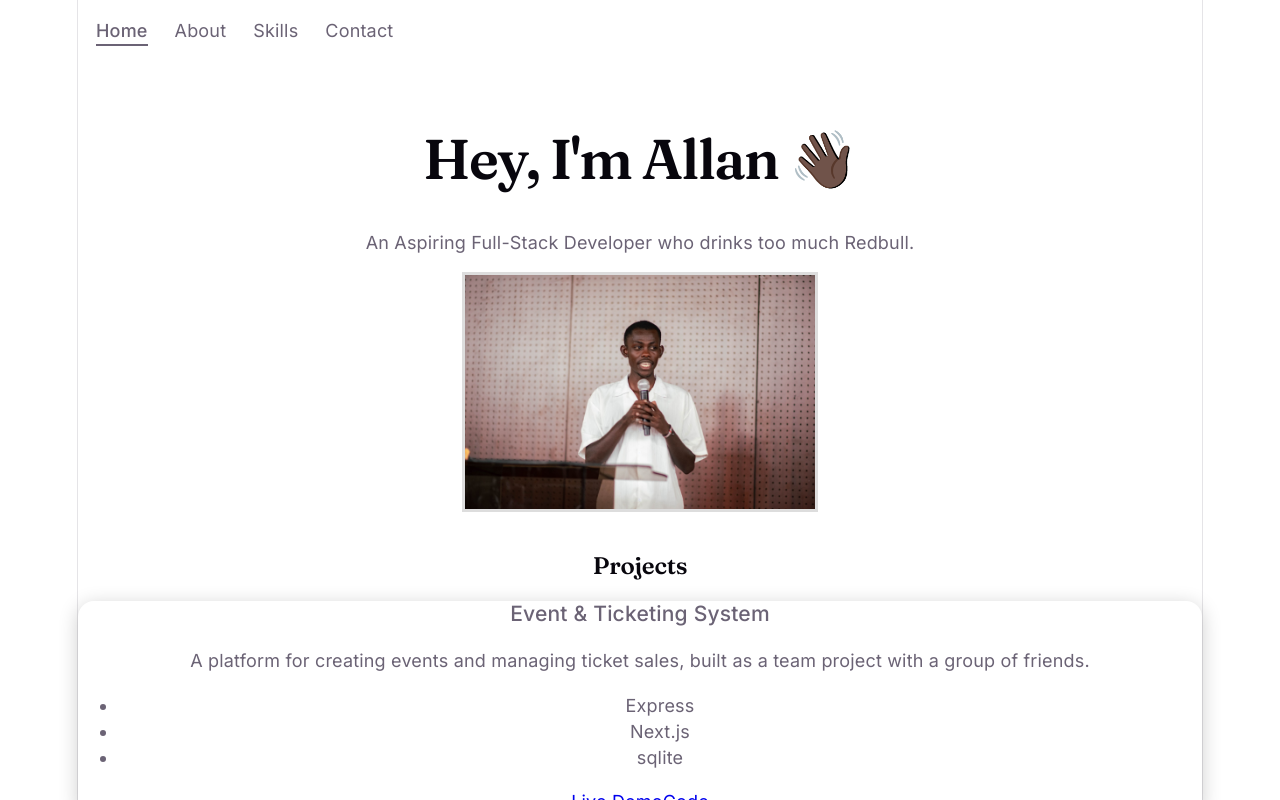
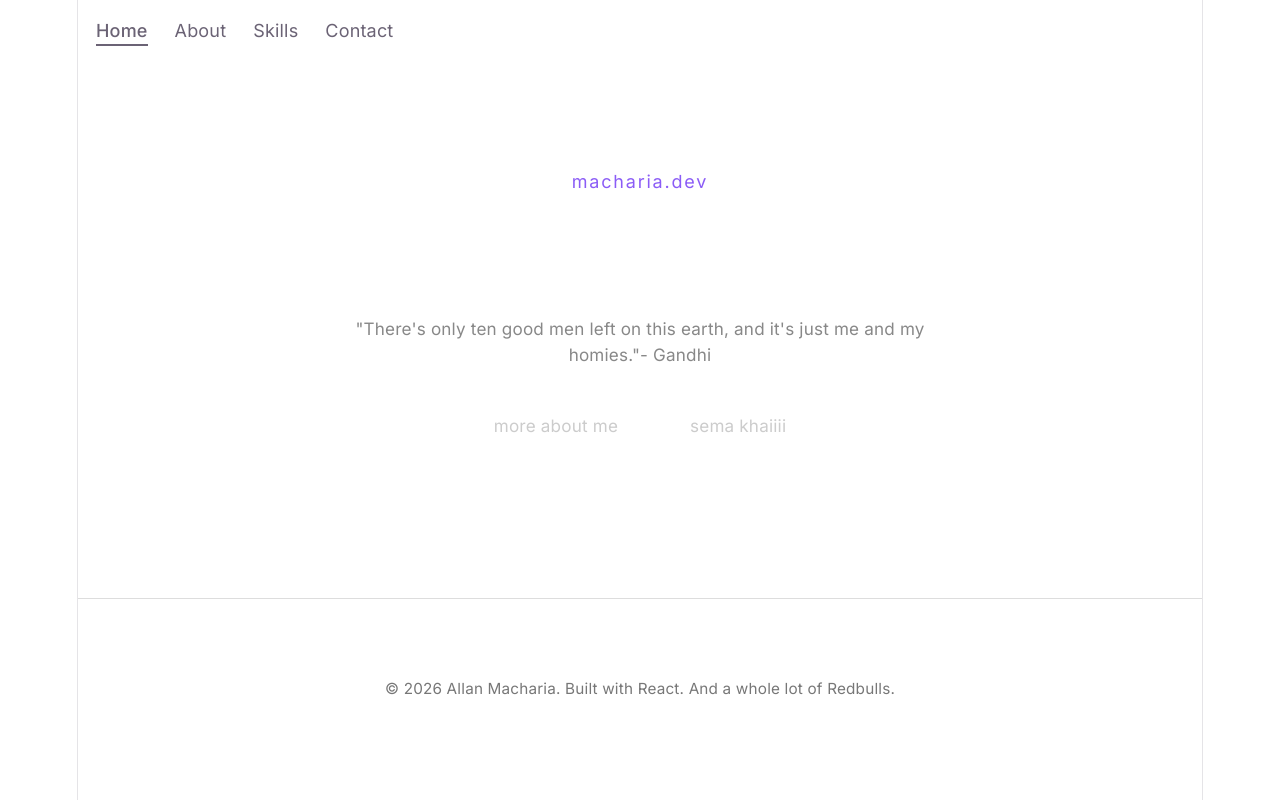
Before and after one commit to Mashaaa-him/Portfolio, a React (Vite) app: page / in a window 1280 px wide. Shown: the top 800 px of the page. Built offline with nearby package versions, Linux system fonts and the light colour scheme.

Commit message:
Improved the home page making it minimalistic

```diff
--- a/src/App.css
+++ b/src/App.css
@@ -161,3 +161,52 @@
   transform: translateY(-4px);
   box-shadow: 0 8px 30px rgba(139, 92, 246, 0.15);
 }
+
+.welcome {
+    min-height: 60vh;
+    display: flex;
+    flex-direction: column;
+    justify-content: center;
+    align-items: center;
+    max-width: 600px;
+    margin: 0 auto;
+    padding: 0 1.5rem;
+    text-align: center;
+}
+
+.welcome-eyebrow{
+    font-size: 0.85;
+    letter-spacing: 0.1em;
+    text-transform: lowercase;
+    color: #8b5cf6;
+    margin-bottom: 1.5rem;
+}
+.welcome-line {
+    font-size: 1.4rem;
+    line-height: 1.5;
+    color: #fff;
+    margin-bottom: 1rem;
+}
+
+.welcome-quote {
+    font-style: italic;
+    margin-bottom: 2.5rem;
+    color: #888;
+    font-size: 0.95rem;
+}
+
+.welcome-links{
+    display: flex;
+    gap: 2rem;
+}
+
+.welcome-links a{
+    color: #ccc;
+    text-decoration: none;
+    font-size: 0.95rem;
+    transition: color o.15s ease-in-out;
+}
+
+.welcome-links a:hover{
+    color: #8b5cf6;
+}
--- a/src/App.jsx
+++ b/src/App.jsx
@@ -1,4 +1,4 @@
-import { BrowserRouter, Routes, Route } from 'react-router-dom'
+import { BrowserRouter, Routes, Route, useLocation} from 'react-router-dom'
 import Navbar from './components/Navbar'
 import Footer from './components/Footer'
 import Home from './pages/Home'
--- a/src/components/ProjectCard.jsx
+++ b/src/components/ProjectCard.jsx
@@ -1,4 +1,4 @@
-function ProjectCard({title, description, tech, liveUrl, repoUrl}){
+function ProjectCard({title, description, tech,  repoUrl}){
     return (
         <article className="project-card">
             <h3>{title}</h3>
@@ -11,7 +11,7 @@ function ProjectCard({title, description, tech, liveUrl, repoUrl}){
             </ul>
 
             <div className="project-links">
-                <a href="{liveUrl}" target="_blank" rel="nreferrer">Live Demo</a>
+
                 <a href="{repoUrl}" target="_blank" rel="noreferrer">Code</a>
             </div>
         </article>
--- a/src/pages/Home.jsx
+++ b/src/pages/Home.jsx
@@ -1,21 +1,18 @@
-import Hero from "../components/Hero";
-import ProjectCard from "../components/ProjectCard";
-import { projects } from "../data/project";
+
 
 function Home(){
     return (
-        <div>
-            <Hero />
-            <section>
-                <h2>Projects</h2>
-                <div className="project-grid">
-                    {projects.map((project) => (
-                        <ProjectCard key={project.id} {...project} />
-                    ))}
+         <section className="welcome">
+            <p className="welcome-eyebrow">macharia.dev</p>
+           <p className="welcome-line">hey, I'm Macharia. welcome to my corner of this vast internet</p>
+           <p className="welcome-quote">"There's only ten good men left on this earth, and it's just me and my homies."- Gandhi</p>
+          <div className="welcome-links">
+            <a href="/about">more about me</a>
+            <br />
+            <a href="/contact">sema khaiiii</a>
+          </div>
+          </section>
 
-                </div>
-            </section>
-        </div>
     )
 }
 
```
